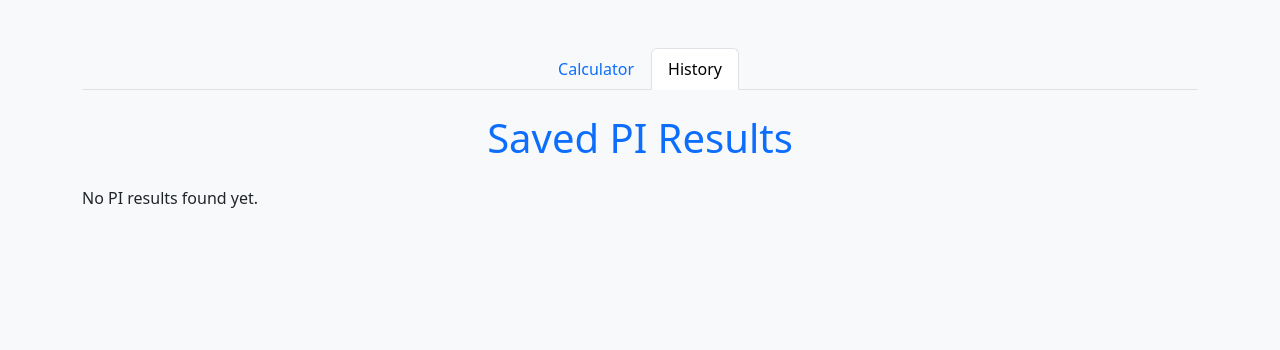
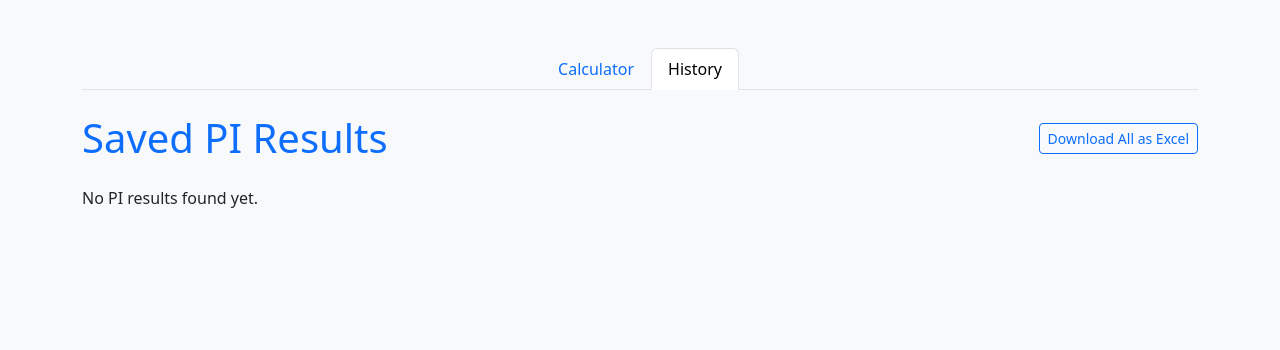
Before and after one commit to Vdiamantepower/COP4504-Capacity-Calculator-, a Flask app: page /history in a window 1280 px wide. Shown: the top 350 px of the page. Run offline with Flask 3, Linux system fonts and the light colour scheme; data that the repository does not hold is empty.

Commit message:
Feature 2 Release: Export latest PI result and full history to Excel

```diff
--- a/app.py
+++ b/app.py
@@ -86,6 +86,66 @@ def home():
 
 
 
+# Export Route
+@app.route('/download')
+def download_excel():
+    connection = sqlite3.connect('pi_capacity.db')
+    cursor = connection.cursor()
+    cursor.execute('SELECT pi_name, sprint_1, sprint_2, sprint_3, sprint_4, sprint_5, total_capacity FROM pi_results ORDER BY id DESC LIMIT 1')
+    result = cursor.fetchone()
+    connection.close()
+
+    wb = openpyxl.Workbook()
+    ws = wb.active
+    ws.title = "PI Capacity Result"
+
+    headers = ["PI Name", "Sprint 1", "Sprint 2", "Sprint 3", "Sprint 4", "Sprint 5", "Total Capacity"]
+    ws.append(headers)
+    if result:
+        ws.append(result)
+    else:
+        ws.append(["No data found"] + [""] * 6)
+
+    file_stream = BytesIO()
+    wb.save(file_stream)
+    file_stream.seek(0)
+
+    return send_file(
+        file_stream,
+        as_attachment=True,
+        download_name='pi_capacity_result.xlsx',
+        mimetype='application/vnd.openxmlformats-officedocument.spreadsheetml.sheet'
+    )
+
+#Export All Route
+@app.route('/download_all')
+def download_all():
+    connection = sqlite3.connect('pi_capacity.db')
+    cursor = connection.cursor()
+    cursor.execute('SELECT pi_name, sprint_1, sprint_2, sprint_3, sprint_4, sprint_5, total_capacity FROM pi_results')
+    results = cursor.fetchall()
+    connection.close()
+
+    wb = openpyxl.Workbook()
+    ws = wb.active
+    ws.title = "All PI Results"
+
+    headers = ["PI Name", "Sprint 1", "Sprint 2", "Sprint 3", "Sprint 4", "Sprint 5", "Total Capacity"]
+    ws.append(headers)
+
+    for row in results:
+        ws.append(row)
+
+    file_stream = BytesIO()
+    wb.save(file_stream)
+    file_stream.seek(0)
+
+    return send_file(
+        file_stream,
+        as_attachment=True,
+        download_name='all_pi_results.xlsx',
+        mimetype='application/vnd.openxmlformats-officedocument.spreadsheetml.sheet'
+    )
 
 
 
--- a/templates/history.html
+++ b/templates/history.html
@@ -15,7 +15,15 @@
             <a class="nav-link {% if request.path == '/history' %}active{% endif %}" href="/history">History</a>
         </nav>
 
-        <h1 class="text-primary mb-4 text-center">Saved PI Results</h1>
+
+       <!--History Table-->
+       <div class="d-flex justify-content-between align-items-center mb-4">
+        <h1 class="text-primary m-0">Saved PI Results</h1>
+        <form action="/download_all" method="get">
+            <button type="submit" class="btn btn-sm btn-outline-primary">Download All as Excel</button>
+        </form>
+        </div>
+
 
 
 
--- a/templates/index.html
+++ b/templates/index.html
@@ -83,6 +83,11 @@
         <h4 class="text-secondary mb-4">Results for: <strong>{{ pi_name }}</strong></h4>
     {% endif %}
 
+    <div class="d-flex justify-content-end mb-3">
+        <form action="/download" method="get">
+            <button type="submit" class="btn btn-sm btn-outline-primary">Download as Excel</button>
+        </form>
+    </div>
 
 
     <div class="row">
```
